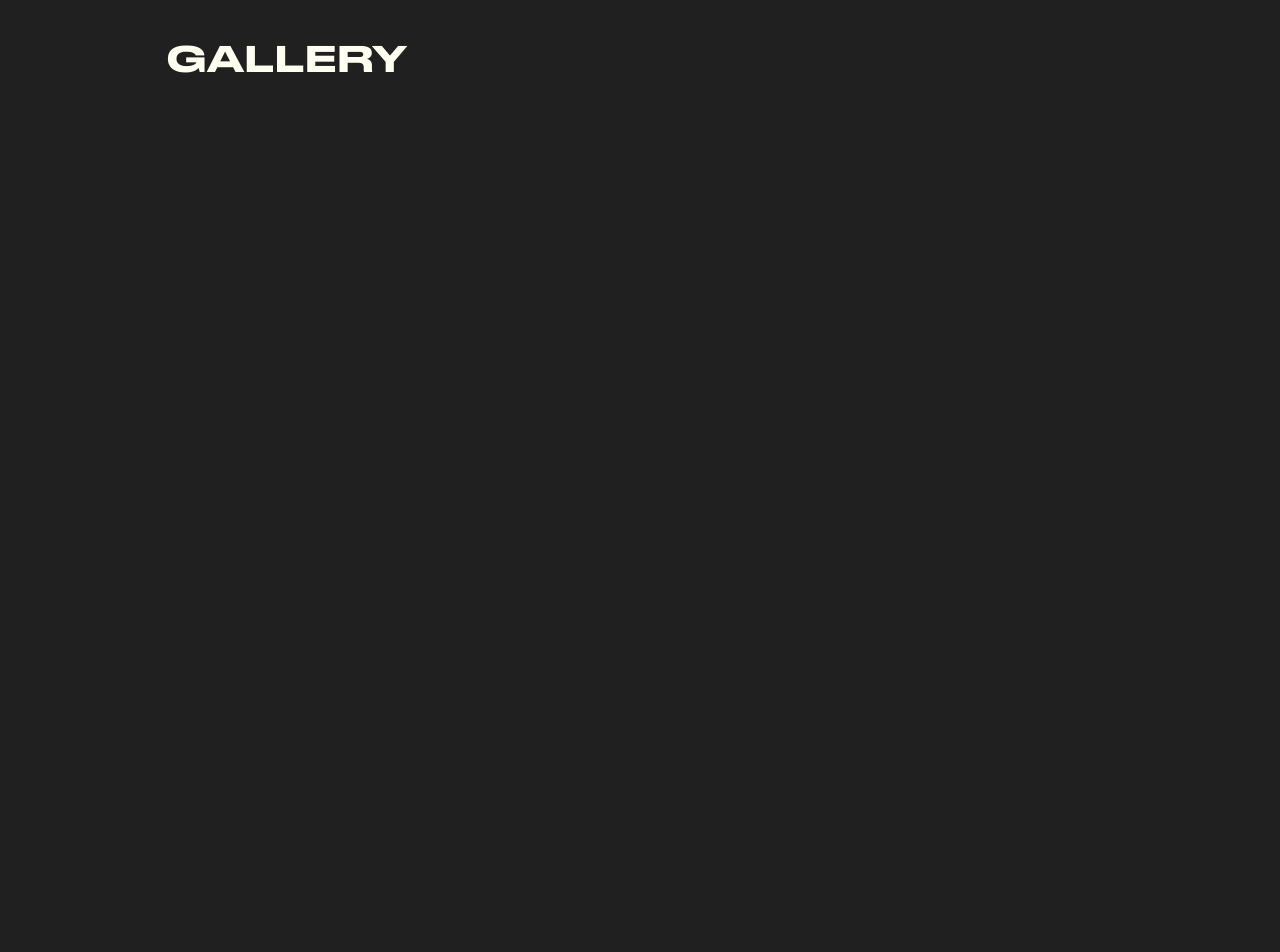
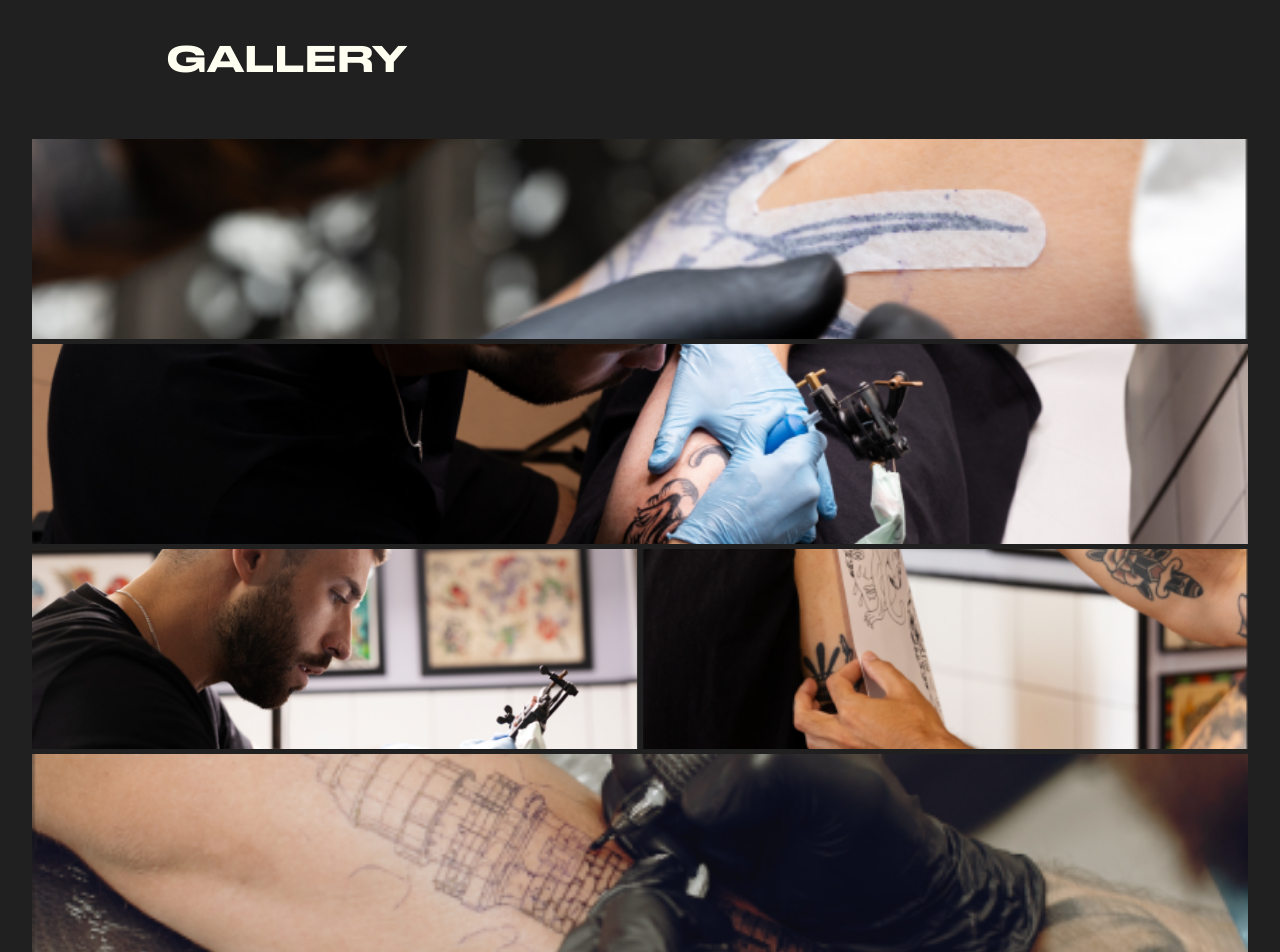
Before and after one commit to GenaPlem/ink_tattoo_next, a Next.js app: page / in a window 1280 px wide. Shown: the part 1740-2692 px from the top of the page. Built offline with nearby package versions, Linux system fonts and the light colour scheme.

Commit message:
Fix Images styles

```diff
--- a/app/components/gallery/gallery.js
+++ b/app/components/gallery/gallery.js
@@ -7,41 +7,62 @@ export default function Gallery() {
       <div className="container">
         <h2>Gallery</h2>
         <div className={styles.gallery__images}>
+          <div className={styles.image__container}>
             <Image
               src="/images/gallery_1.png"
               alt="Tattoo artist works example"
               fill
+              style={{ objectFit: "cover" }}
             />
+          </div>
+          <div className={styles.image__container}>
             <Image
               src="/images/gallery_2.png"
               alt="Tattoo artist works example"
               fill
+              style={{ objectFit: "cover" }}
             />
+          </div>
+          <div className={styles.image__container}>
             <Image
               src="/images/gallery_3.png"
               alt="Tattoo artist works example"
               fill
+              style={{ objectFit: "cover" }}
             />
+          </div>
+          <div className={styles.image__container}>
             <Image
               src="/images/gallery_4.png"
               alt="Tattoo artist works example"
               fill
+              style={{ objectFit: "cover" }}
             />
+          </div>
+          <div className={styles.image__container}>
             <Image
               src="/images/gallery_5.png"
               alt="Tattoo artist works example"
               fill
+              style={{ objectFit: "cover" }}
             />
+          </div>
+          <div className={styles.image__container}>
             <Image
               src="/images/gallery_6.png"
               alt="Tattoo artist works example"
               fill
+              style={{ objectFit: "cover" }}
             />
+          </div>
+          <div className={styles.image__container}>
             <Image
               src="/images/gallery_7.png"
               alt="Tattoo artist works example"
               fill
+              style={{ objectFit: "cover" }}
             />
+          </div>
         </div>
       </div>
     </section>
--- a/app/components/gallery/gallery.module.css
+++ b/app/components/gallery/gallery.module.css
@@ -5,30 +5,30 @@
   gap: 5px;
 }
 
-.gallery__images img {
+.image__container {
   width: 100%;
   height: 100%;
-  object-fit: cover;
+  position: relative;
 }
 
-.gallery__images img:nth-child(1) {
+.gallery__images .image__container:nth-child(1) {
   grid-area: 1 / 1 / 2 / 3;
 }
-.gallery__images img:nth-child(2) {
+.gallery__images .image__container:nth-child(2) {
   grid-area: 2 / 1 / 3 / 3;
 }
-.gallery__images img:nth-child(3) {
+.gallery__images .image__container:nth-child(3) {
   grid-area: 3 / 1 / 4 / 2;
 }
-.gallery__images img:nth-child(4) {
+.gallery__images .image__container:nth-child(4) {
   grid-area: 3 / 2 / 4 / 3;
 }
-.gallery__images img:nth-child(5) {
+.gallery__images .image__container:nth-child(5) {
   grid-area: 4 / 1 / 5 / 3;
 }
-.gallery__images img:nth-child(6) {
+.gallery__images .image__container:nth-child(6) {
   grid-area: 5 / 1 / 6 / 2;
 }
-.gallery__images img:nth-child(7) {
+.gallery__images .image__container:nth-child(7) {
   grid-area: 5 / 2 / 6 / 3;
 }
```
Lines whose indentation alone changed are shown as unchanged.
